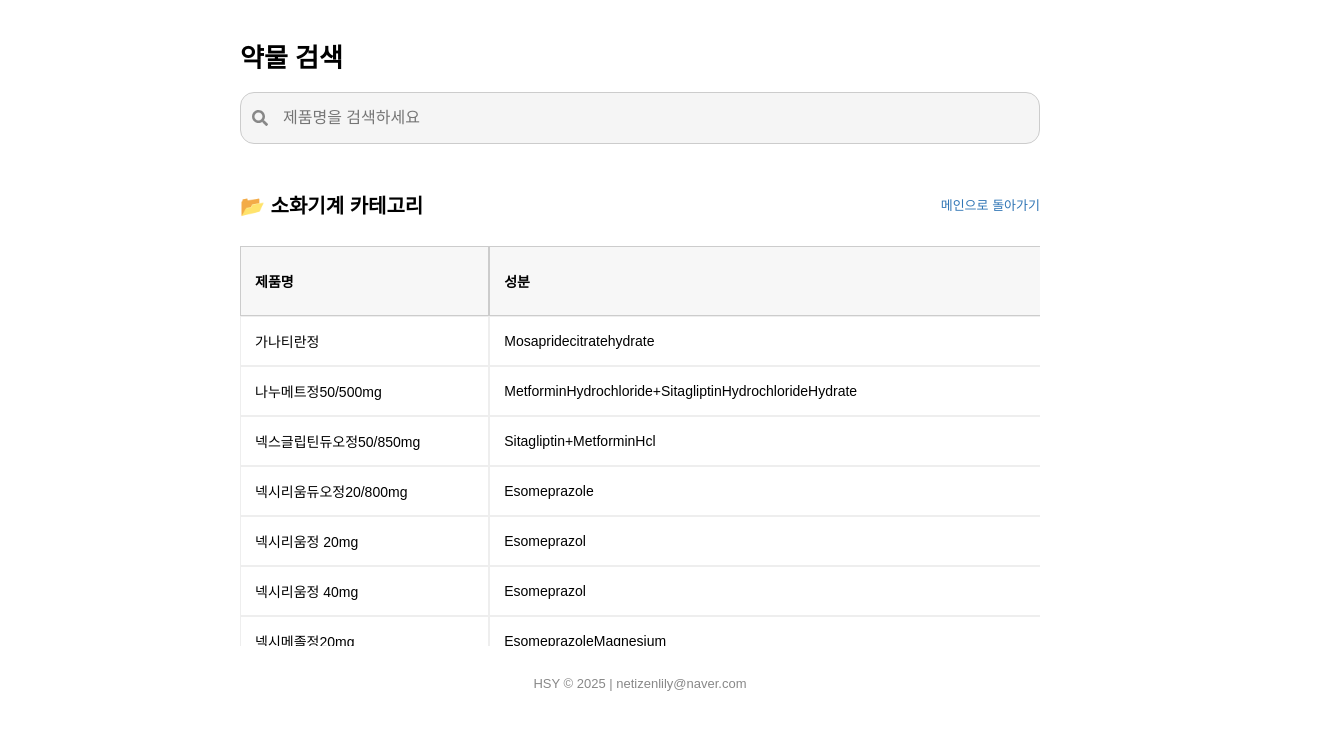
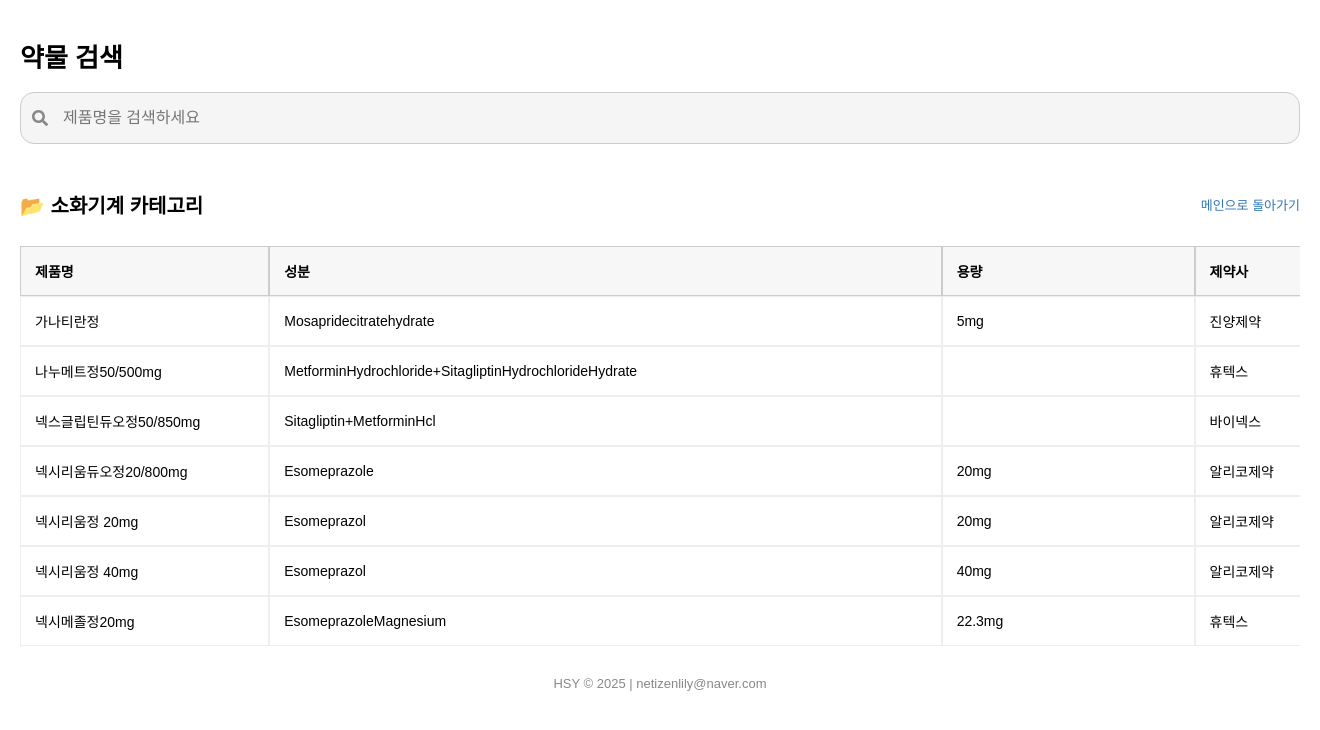
Before and after one commit to dasampharm/dasanpharm, a React (Create React App) app: page / in a window 1280 px wide. Both pictures are taken after a click on the button "소화기계". Shown: the top 730 px of the page, 1320 px wide, since content can reach past the window. Built offline with nearby package versions, Linux system fonts and the light colour scheme.

Commit message:
App.js 업데이트_941

```diff
--- a/src/App.js
+++ b/src/App.js
@@ -2,16 +2,18 @@ import React, { useState, useRef } from "react";
 import { FaSearch } from "react-icons/fa";
 import data from "./약물데이터.json";
 
+// 약물 카테고리 리스트
 const categories = ["소화기계", "호흡기계", "항생제", "순환기계", "당뇨병용제", "정신신경계"];
 
 function App() {
-  const [query, setQuery] = useState("");
-  const [suggestions, setSuggestions] = useState([]);
-  const [selectedDrug, setSelectedDrug] = useState(null);
-  const [sameDoseOnly, setSameDoseOnly] = useState(false);
-  const [selectedCategory, setSelectedCategory] = useState(null);
-  const inputRef = useRef(null);
+  const [query, setQuery] = useState(""); // 검색창 입력값
+  const [suggestions, setSuggestions] = useState([]); // 검색 자동완성 리스트
+  const [selectedDrug, setSelectedDrug] = useState(null); // 검색으로 선택한 약
+  const [sameDoseOnly, setSameDoseOnly] = useState(false); // 동일 용량만 보기 체크박스
+  const [selectedCategory, setSelectedCategory] = useState(null); // 선택한 카테고리
+  const inputRef = useRef(null); // 검색 input에 접근하기 위한 ref
 
+  // 검색창 입력 변화시 작동
   const handleInputChange = (e) => {
     const value = e.target.value;
     setQuery(value);
@@ -23,6 +25,7 @@ function App() {
       return;
     }
 
+    // 검색창 입력값으로 제품명 앞부분 startsWith로 필터링
     const lower = value.toLowerCase();
     const filtered = data.filter((item) =>
       item["제품명"]?.toLowerCase().startsWith(lower)
@@ -30,6 +33,7 @@ function App() {
     setSuggestions(filtered);
   };
 
+  // 검색 결과 클릭 시 작동
   const handleSuggestionClick = (item) => {
     setQuery(item["제품명"]);
     setSelectedDrug(item);
@@ -38,6 +42,7 @@ function App() {
     setSelectedCategory(null);
   };
 
+  // 카테고리 버튼 클릭 시 작동
   const handleCategoryClick = (category) => {
     setSelectedCategory(category);
     setQuery("");
@@ -45,6 +50,7 @@ function App() {
     setSuggestions([]);
   };
 
+  // 선택한 약물/카테고리에 맞춰서 필터링하는 함수
   const getFilteredDrugs = () => {
     if (selectedDrug) {
       const baseIngredient = selectedDrug["성분"]?.replace(/,$/, "").trim();
@@ -56,6 +62,7 @@ function App() {
         return sameIngredient && (!sameDoseOnly || sameDose);
       });
 
+      // 선택한 약물이 제일 위에 오도록 정렬
       const sorted = [
         selectedDrug,
         ...filtered.filter((item) => item["제품명"] !== selectedDrug["제품명"])
@@ -72,12 +79,19 @@ function App() {
   };
 
   return (
-    <div style={{ padding: "20px", fontFamily: "sans-serif", maxWidth: "800px", margin: "0 auto" }}>
+    // 최상단 div - 화면 전체를 감쌈
+    // overflowX: hidden → 모바일 가로 스크롤 막기!
+    <div style={{ width: "100%", maxWidth: "100vw", overflowX: "hidden", padding: "20px", fontFamily: "sans-serif", margin: "0 auto" }}>
+
+      {/* 검색창 영역 */}
       <div style={{ position: "sticky", top: 0, zIndex: 10, backgroundColor: "#fff", paddingBottom: "10px" }}>
         <h1 style={{ fontSize: "26px" }}>약물 검색</h1>
+
         <div style={{ display: "flex", gap: "8px" }}>
           <div style={{ position: "relative", flexGrow: 1 }}>
+            {/* 검색 아이콘 */}
             <FaSearch style={{ position: "absolute", top: "50%", left: "12px", transform: "translateY(-50%)", color: "#888" }} />
+            {/* 검색 input */}
             <input
               ref={inputRef}
               type="text"
@@ -94,26 +108,59 @@ function App() {
                 boxSizing: "border-box"
               }}
             />
-            <ul style={{ listStyle: "none", paddingLeft: 0, maxHeight: "400px", overflowY: "auto", border: suggestions.length > 0 ? "1px solid #ccc" : "none", margin: 0, background: "white", position: "absolute", top: "56px", zIndex: 2, borderRadius: "4px", width: "100%" }}>
+            {/* 검색 자동완성 드롭다운 */}
+            <ul style={{
+              listStyle: "none",
+              paddingLeft: 0,
+              maxHeight: "400px",
+              overflowY: "auto",
+              border: suggestions.length > 0 ? "1px solid #ccc" : "none",
+              margin: 0,
+              background: "white",
+              position: "absolute",
+              top: "56px",
+              zIndex: 2,
+              borderRadius: "4px",
+              width: "100%"
+            }}>
               {suggestions.map((item, index) => (
-                <li key={index} onClick={() => handleSuggestionClick(item)} style={{ cursor: "pointer", padding: "10px 12px" }}>{item["제품명"]}</li>
+                <li key={index} onClick={() => handleSuggestionClick(item)} style={{ cursor: "pointer", padding: "10px 12px" }}>
+                  {item["제품명"]}
+                </li>
               ))}
             </ul>
           </div>
         </div>
       </div>
 
+      {/* 아무것도 선택 안 했을 때 보여주는 화면 (카테고리+안내) */}
       {!selectedDrug && !selectedCategory && (
         <>
           <h3 style={{ fontSize: "16px", marginTop: "20px", marginBottom: "8px" }}>약물 카테고리</h3>
           <div style={{ display: "flex", flexWrap: "wrap", gap: "10px", marginBottom: "20px" }}>
             {categories.map((cat) => (
-              <button key={cat} onClick={() => handleCategoryClick(cat)} style={{ padding: "10px 16px", border: "1px solid #ccc", borderRadius: "12px", background: "white", fontSize: "14px", cursor: "pointer" }}>{cat}</button>
+              <button key={cat} onClick={() => handleCategoryClick(cat)} style={{
+                padding: "10px 16px",
+                border: "1px solid #ccc",
+                borderRadius: "12px",
+                background: "white",
+                fontSize: "14px",
+                cursor: "pointer"
+              }}>
+                {cat}
+              </button>
             ))}
           </div>
 
           <h3 style={{ fontSize: "16px", marginBottom: "8px" }}>안내사항</h3>
-          <div style={{ backgroundColor: "#f9f9f9", border: "1px solid #ccc", borderRadius: "12px", padding: "20px", fontSize: "13px", lineHeight: "1.7" }}>
+          <div style={{
+            backgroundColor: "#f9f9f9",
+            border: "1px solid #ccc",
+            borderRadius: "12px",
+            padding: "20px",
+            fontSize: "13px",
+            lineHeight: "1.7"
+          }}>
             <p>다산팜에서 거래하는 약물 리스트입니다.</p>
             <p>제품명 검색 시 동일 성분의 약물이 보여집니다.</p>
             <p>약가는 매일 영업일 10시 경에 업데이트됩니다.</p>
@@ -121,52 +168,74 @@ function App() {
         </>
       )}
 
+      {/* 약물 선택 or 카테고리 선택한 경우 */}
       {(selectedDrug || selectedCategory) && (
         <div style={{ width: "100%" }}>
+
+          {/* 상단 타이틀 + 메인으로 돌아가기 버튼 */}
           <div style={{ display: "flex", justifyContent: "space-between", alignItems: "center", marginTop: "20px", marginBottom: "10px" }}>
             <h2 style={{ fontSize: "20px" }}>{selectedDrug ? "동일성분조회" : `📂 ${selectedCategory} 카테고리`}</h2>
-            <span onClick={() => { setSelectedCategory(null); setSelectedDrug(null); setQuery(""); }} style={{ fontSize: "13px", color: "#2F75B5", cursor: "pointer" }}>메인으로 돌아가기</span>
+            <span onClick={() => { setSelectedCategory(null); setSelectedDrug(null); setQuery(""); }} style={{ fontSize: "13px", color: "#2F75B5", cursor: "pointer" }}>
+              메인으로 돌아가기
+            </span>
           </div>
 
+          {/* 동일성분이면 성분명+용량 보여주기 */}
           {selectedDrug && (
             <div style={{ marginBottom: "10px" }}>
-              <div style={{ fontSize: "16px" }}>성분: {selectedDrug["성분"]} {selectedDrug["용량"]}</div>
+              <div style={{ fontSize: "16px" }}>
+                성분: {selectedDrug["성분"]} {selectedDrug["용량"]}
+              </div>
             </div>
           )}
 
+          {/* 동일 용량만 보기 체크박스 */}
           {selectedDrug && (
             <label style={{ marginBottom: "8px", display: "block" }}>
               <input type="checkbox" checked={sameDoseOnly} onChange={() => setSameDoseOnly(!sameDoseOnly)} /> &nbsp;동일 용량만 보기
             </label>
           )}
 
+          {/* 테이블 스크롤 영역 시작 */}
           <div style={{ overflowX: "auto", overflowY: "auto", maxHeight: "400px", overscrollBehavior: "contain" }}>
             <div style={{ width: "fit-content", minWidth: "100%" }}>
-              <table style={{ borderCollapse: "separate", borderSpacing: "0", fontSize: "14px", width: "100%", marginBottom: "0" }}>
+              <table style={{
+                borderCollapse: "separate",
+                borderSpacing: "0",
+                fontSize: "14px",
+                width: "100%",
+                marginBottom: "0"
+              }}>
                 <thead>
                   <tr>
-                    <th style={{ padding: "14px", border: "1px solid #ccc", backgroundColor: "#f7f7f7", textAlign: "left", position: "sticky", top: 0, left: 0, zIndex: 4 }}>제품명</th>
-                    {selectedDrug ? null : (
-                      <th style={{ padding: "14px", border: "1px solid #ccc", backgroundColor: "#f7f7f7", textAlign: "left", position: "sticky", top: 0, zIndex: 3 }}>성분</th>
-                    )}
+                    <th style={headerStyle}>제품명</th>
+                    {selectedDrug ? null : <th style={headerStyle}>성분</th>}
                     {["용량", "제약사", "약가", "요율", "환산액", "품절", "비고"].map((label, i) => (
-                      <th key={i} style={{ padding: "14px", border: "1px solid #ccc", backgroundColor: "#f7f7f7", textAlign: "left", position: "sticky", top: 0, zIndex: 2 }}>{label}</th>
+                      <th key={i} style={headerStyle}>{label}</th>
                     ))}
                   </tr>
                 </thead>
                 <tbody>
                   {getFilteredDrugs().map((drug, index) => (
                     <tr key={index}>
-                      <td style={{ padding: "14px", border: "1px solid #eee", background: "#fff", position: "sticky", left: 0, zIndex: 1, whiteSpace: "normal", overflowWrap: "break-word", wordBreak: "keep-all" }}>{drug["제품명"]}</td>
+                      {/* 제품명 (왼쪽 고정) */}
+                      <td style={stickyCellStyle}>{drug["제품명"]}</td>
+
+                      {/* 성분명 */}
                       {selectedDrug ? null : (
-                        <td style={{ padding: "14px", border: "1px solid #eee", whiteSpace: "normal", overflowWrap: "break-word", wordBreak: "keep-all" }}>{drug["성분"]}</td>
+                        <td style={cellStyle}>{drug["성분"]}</td>
                       )}
-                      <td style={{ padding: "14px", border: "1px solid #eee", whiteSpace: "normal", overflowWrap: "break-word", wordBreak: "keep-all" }}>{drug["용량"]}</td>
-                      <td style={{ padding: "14px", border: "1px solid #eee", whiteSpace: "normal", overflowWrap: "break-word", wordBreak: "keep-all" }}>{drug["제약사"]}</td>
-                      <td style={{ padding: "14px", border: "1px solid #eee", whiteSpace: "normal", overflowWrap: "break-word", wordBreak: "keep-all" }}>{drug["약가"]}</td>
-                      <td style={{ padding: "14px", border: "1px solid #eee", whiteSpace: "normal", overflowWrap: "break-word", wordBreak: "keep-all" }}>{drug["요율"]}</td>
-                      <td style={{ padding: "14px", border: "1px solid #eee", whiteSpace: "nowrap" }}>{drug["품절"]}</td>
-                      <td style={{ padding: "14px", border: "1px solid #eee", whiteSpace: "normal", overflowWrap: "break-word", wordBreak: "keep-all" }}>{drug["비고"]}</td>
+
+                      {/* 나머지 셀들 */}
+                      {["용량", "제약사", "약가", "요율", "환산액"].map((field) => (
+                        <td key={field} style={cellStyle}>{drug[field]}</td>
+                      ))}
+
+                      {/* 품절만 한줄 유지 */}
+                      <td style={nowrapCellStyle}>{drug["품절"]}</td>
+
+                      {/* 비고 (없으면 '-') */}
+                      <td style={cellStyle}>{drug["비고"] || "-"}</td>
                     </tr>
                   ))}
                 </tbody>
@@ -176,6 +245,7 @@ function App() {
         </div>
       )}
 
+      {/* 하단 고정 - 저작권 표시 */}
       <div style={{ marginTop: "30px", fontSize: "13px", color: "#888", textAlign: "center" }}>
         HSY © 2025 | netizenlily@naver.com
       </div>
@@ -183,4 +253,40 @@ function App() {
   );
 }
 
+// 테이블 헤더 스타일
+const headerStyle = {
+  padding: "14px",
+  border: "1px solid #ccc",
+  backgroundColor: "#f7f7f7",
+  textAlign: "left",
+  position: "sticky",
+  top: 0,
+  zIndex: 2
+};
+
+// 일반 셀 스타일 (줄넘김 허용)
+const cellStyle = {
+  padding: "14px",
+  border: "1px solid #eee",
+  whiteSpace: "normal",
+  overflowWrap: "break-word",
+  wordBreak: "keep-all"
+};
+
+// 품절 셀 스타일 (한줄 유지)
+const nowrapCellStyle = {
+  padding: "14px",
+  border: "1px solid #eee",
+  whiteSpace: "nowrap"
+};
+
+// 왼쪽 고정 셀 (제품명)
+const stickyCellStyle = {
+  ...cellStyle,
+  background: "#fff",
+  position: "sticky",
+  left: 0,
+  zIndex: 1
+};
+
 export default App;
```
